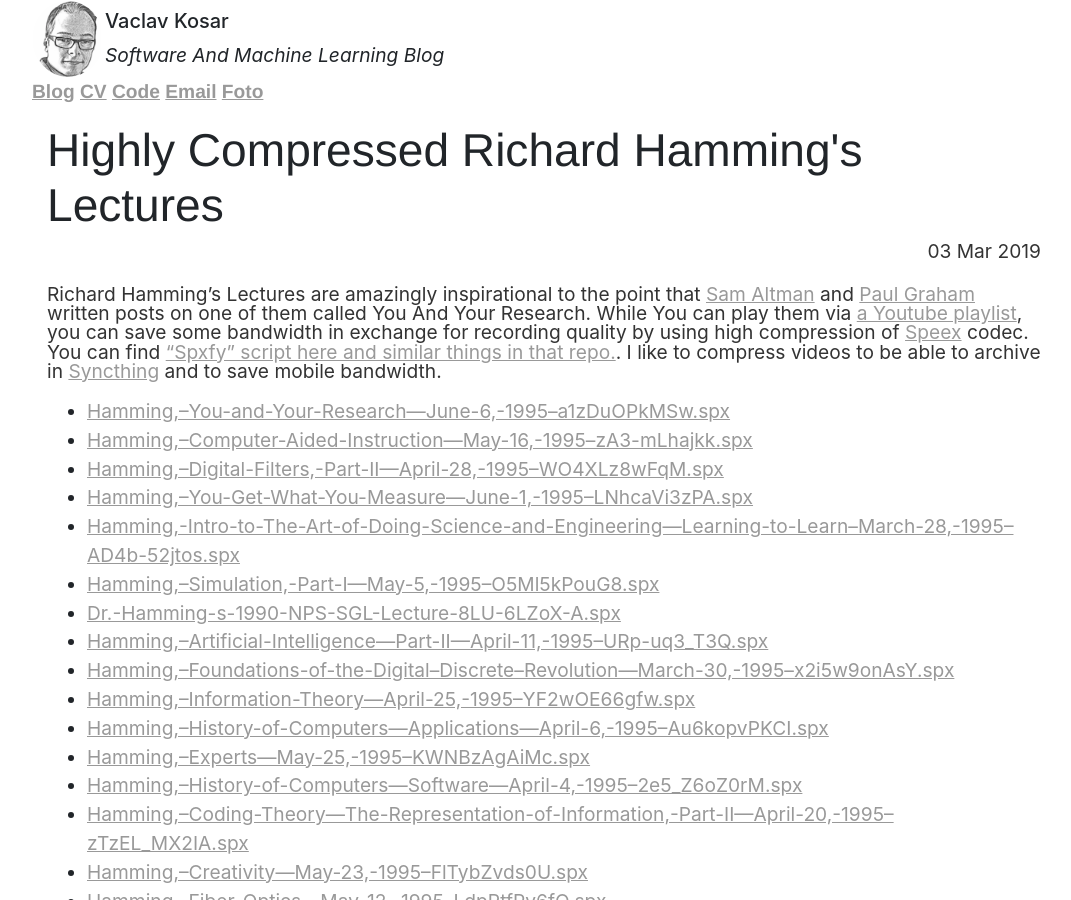
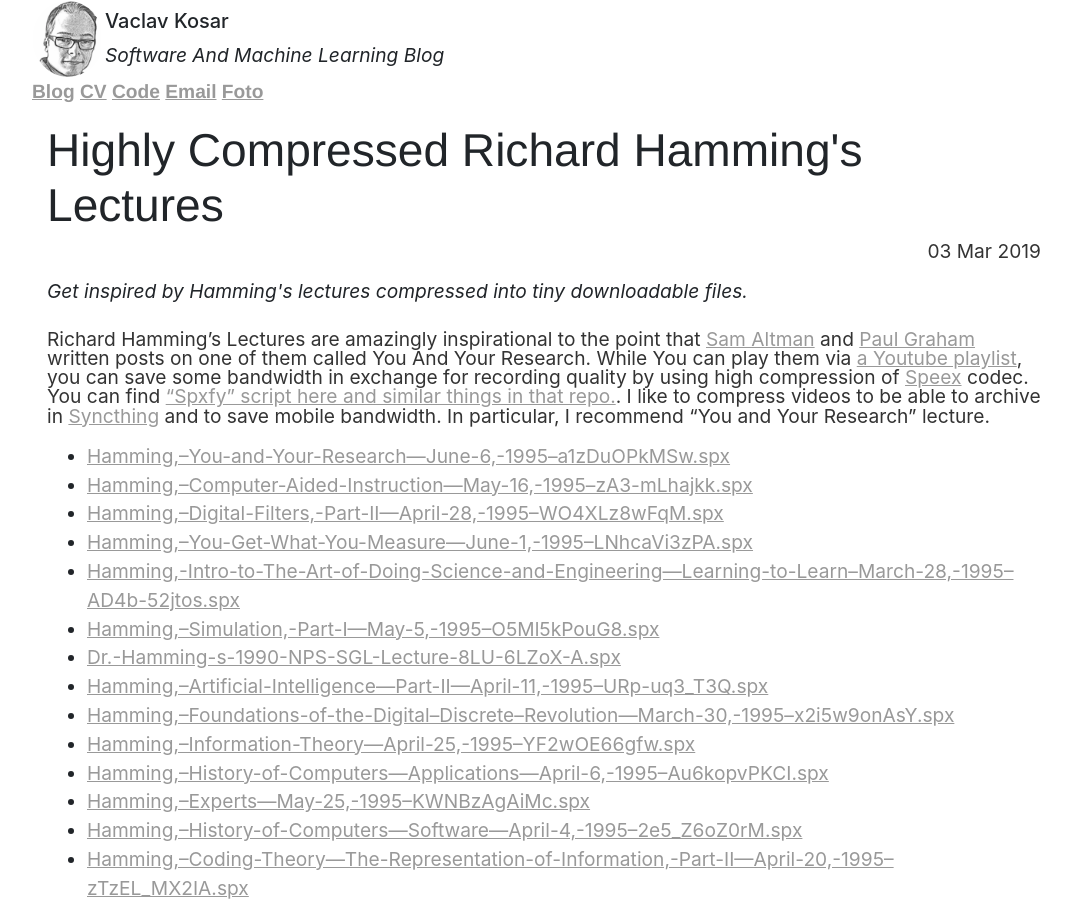
Before and after one commit to vackosar/vackosar.github.io, a Jekyll site: the page built from _posts/2019-05-18-Highly-Compressed-Richard-Hamming-Lectures.md, in a window 1280 px wide and 900 px high. Shown: the whole window, without its empty margins (96-1167 px from the left). Built offline with Jekyll 4.4.1, drawn with Linux system fonts in a browser that asks for light colours; nearby versions of some CDN libraries; library files that are not in the unit come from our copies; comment, search, counter and statistics services are not loaded.

Commit message:
fix hammings lectures

```diff
--- a/_posts/2019-05-18-Highly-Compressed-Richard-Hamming-Lectures.md
+++ b/_posts/2019-05-18-Highly-Compressed-Richard-Hamming-Lectures.md
@@ -2,9 +2,18 @@
 layout: post
 title: "Highly Compressed Richard Hamming's Lectures"
 date: 2019-03-03
+categories: software
+description: Get inspired by Hamming's lectures compressed into tiny downloadable files.
+permalink: /:categories/:title
+redirect_from:
+  - /2019/03/03/Highly-Compressed-Richard-Hamming-Lectures.html
 ---
 
-Richard Hamming's Lectures are amazingly inspirational to the point that [Sam Altman](http://blog.samaltman.com/you-and-your-research) and [Paul Graham](http://www.paulgraham.com/hamming.html) written posts on one of them called You And Your Research. While You can play them via [a Youtube playlist](https://www.youtube.com/watch?v=AD4b-52jtos&list=PL2FF649D0C4407B30&index=1), you can save some bandwidth in exchange for recording quality by using high compression of [Speex](https://www.speex.org/) codec. You can find ["Spxfy" script here and similar things in that repo.](https://github.com/vackosar/text2gsm/blob/master/spxfy). I like to compress videos to be able to archive in [Syncthing](https://syncthing.net/) and to save mobile bandwidth.
+Richard Hamming's Lectures are amazingly inspirational to the point that [Sam Altman](http://blog.samaltman.com/you-and-your-research) and [Paul Graham](http://www.paulgraham.com/hamming.html) written posts on one of them called You And Your Research.
+While You can play them via [a Youtube playlist](https://www.youtube.com/watch?v=AD4b-52jtos&list=PL2FF649D0C4407B30&index=1), you can save some bandwidth in exchange for recording quality by using high compression of [Speex](https://www.speex.org/) codec.
+You can find ["Spxfy" script here and similar things in that repo.](https://github.com/vackosar/text2gsm/blob/master/spxfy).
+I like to compress videos to be able to archive in [Syncthing](https://syncthing.net/) and to save mobile bandwidth.
+In particular, I recommend "You and Your Research" lecture.
 
 - [Hamming,--You-and-Your-Research---June-6,-1995--a1zDuOPkMSw.spx](https://raw.githubusercontent.com/vackosar/vackosar.github.io/master/files/Hamming,--You-and-Your-Research---June-6,-1995--a1zDuOPkMSw.spx)
 - [Hamming,--Computer-Aided-Instruction---May-16,-1995--zA3-mLhajkk.spx](https://raw.githubusercontent.com/vackosar/vackosar.github.io/master/files/Hamming,--Computer-Aided-Instruction---May-16,-1995--zA3-mLhajkk.spx)
```
